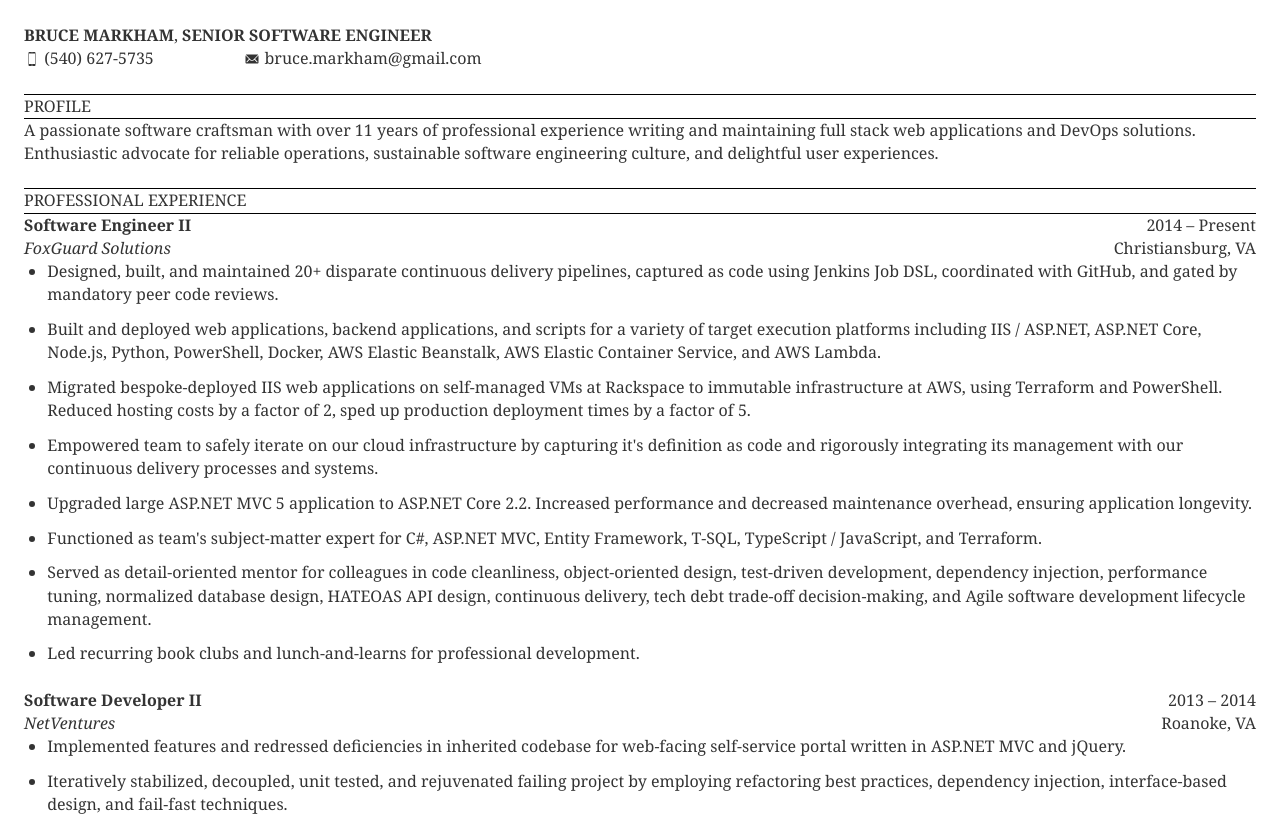
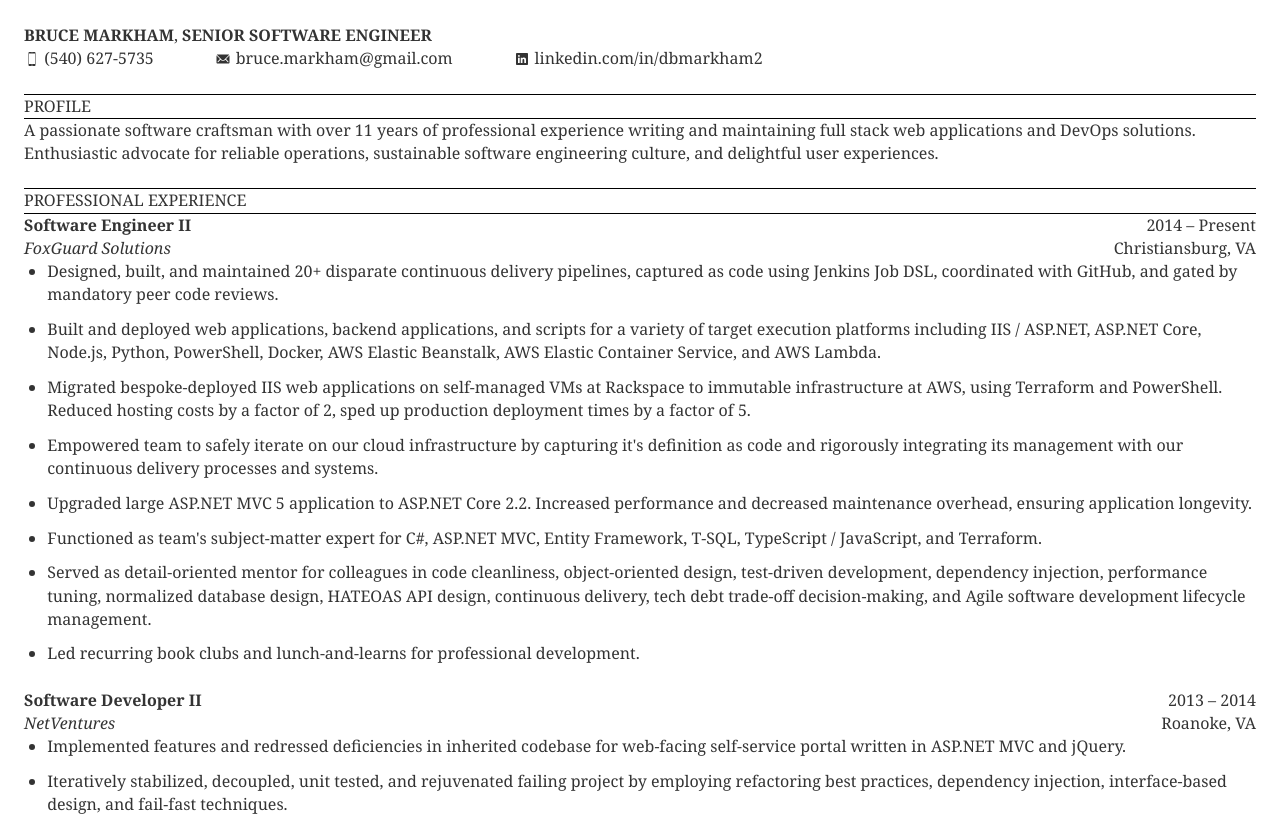
Before and after one commit to brucificus/curriculum-vitae, a Gatsby site: page / in a window 1280 px wide. Shown: the top 819 px of the page. Built offline with nearby package versions, Linux system fonts and the light colour scheme; Gatsby itself is replaced by a stand-in of ours; some packages are replaced by stand-ins of ours.

Commit message:
💬✨ Adds LinkedIn URL to Contact Information

```diff
--- /dev/null
+++ b/src/components/contact/linkedin.module.scss
@@ -0,0 +1,16 @@
+.container {
+    display: flex;
+    flex-direction: row;
+    justify-content: flex-start;
+    align-items: center;
+}
+
+.container > a {
+    display: flex;
+    flex-direction: row;
+    justify-content: flex-start;
+    align-items: center;
+
+    color: inherit;
+    text-decoration: inherit;
+}
--- /dev/null
+++ b/src/components/contact/linkedin.tsx
@@ -0,0 +1,17 @@
+import React from "react";
+import PropTypes from "prop-types";
+import { IoLogoLinkedin } from "react-icons/io";
+
+import linkedinStyles from "./linkedin.module.scss";
+
+const LinkedIn = (props) => {
+    const href = "https://linkedin.com/in/" + props.shortUrlLeaf;
+    const text = "linkedin.com/in/" + props.shortUrlLeaf;
+    return <span className={linkedinStyles.container} ><a href={href}><IoLogoLinkedin /></a>&nbsp;<span>{text}</span></span>;
+};
+
+export default LinkedIn;
+
+LinkedIn.propTypes = {
+    shortUrlLeaf: PropTypes.string.isRequired,
+};
--- a/src/components/header.tsx
+++ b/src/components/header.tsx
@@ -3,6 +3,7 @@ import React from "react";
 import headerStyles from "./header.module.scss";
 import PhoneNumber from "./contact/phone-number";
 import EmailAddress from "./contact/email-address";
+import LinkedIn from "./contact/linkedin";
 
 const Header = () => (
   <header className={headerStyles.container}>
@@ -11,6 +12,7 @@ const Header = () => (
       <div className={headerStyles.contact}>
         <PhoneNumber value="(540) 627-5735" />
         <EmailAddress value="bruce.markham@gmail.com"/>
+        <LinkedIn shortUrlLeaf="dbmarkham2" />
       </div>
     </p>
   </header>
```
